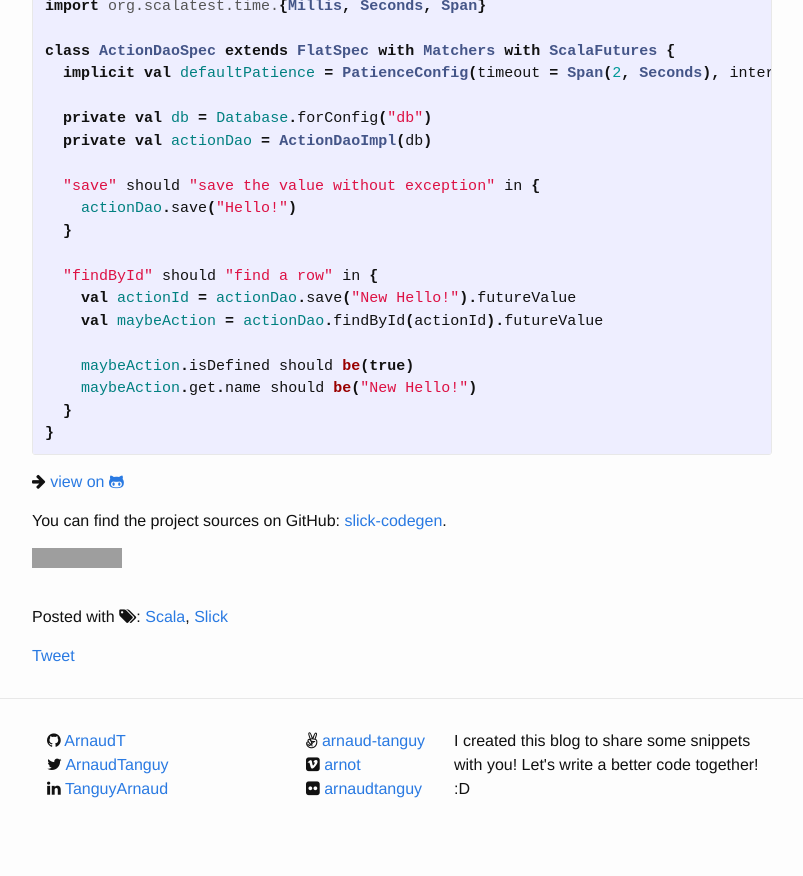
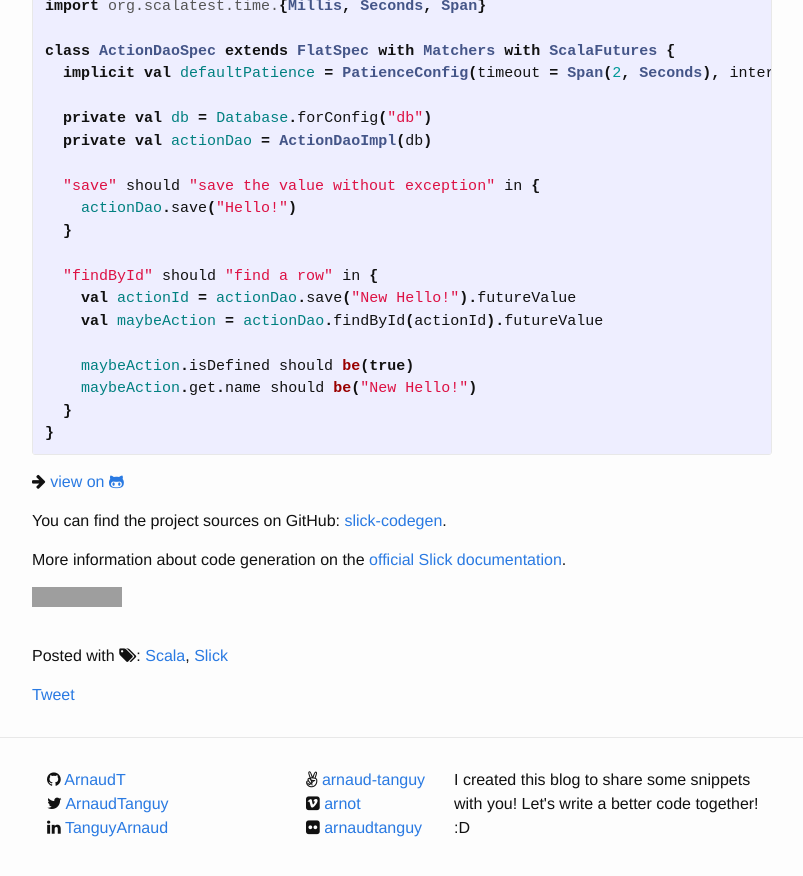
Before and after one commit to ArnaudT/ArnaudT.github.io, a Jekyll site: the page built from _posts/2015-03-31-slick-codegen.markdown, in a window 1280 px wide and 900 px high, scrolled down 2357 px. Shown: the top 876 px of the window, without its empty margins (238-1041 px from the left). Built offline with Jekyll 4.4.1, drawn with Linux system fonts in a browser that asks for light colours; nearby versions of some CDN libraries; comment, search, counter and statistics services are not loaded; grey boxes are pictures that could not be loaded.

Commit message:
add official documentation for slick codegen

```diff
--- a/_posts/2015-03-31-slick-codegen.markdown
+++ b/_posts/2015-03-31-slick-codegen.markdown
@@ -122,4 +122,6 @@ class ActionDaoSpec extends FlatSpec with Matchers with ScalaFutures {
 
 You can find the project sources on GitHub: [slick-codegen](https://github.com/ArnaudT/slick-codegen).
 
+More information about code generation on the [official Slick documentation](http://slick.typesafe.com/doc/3.0.0-RC2/code-generation.html).
+
 <iframe src="https://ghbtns.com/github-btn.html?user=ArnaudT&repo=slick-codegen&type=fork&count=true" frameborder="0" scrolling="0" width="170px" height="20px"></iframe>
```
